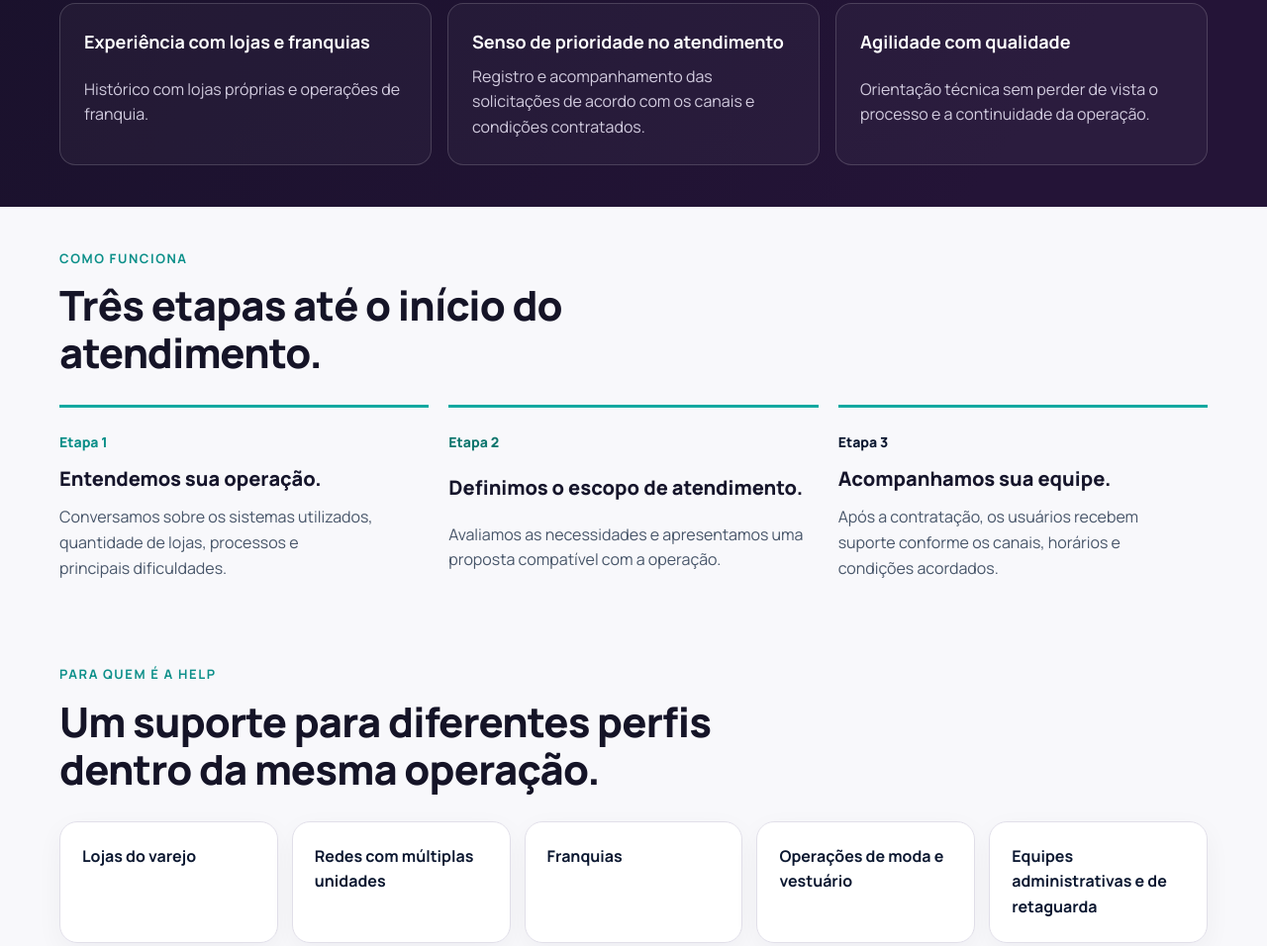
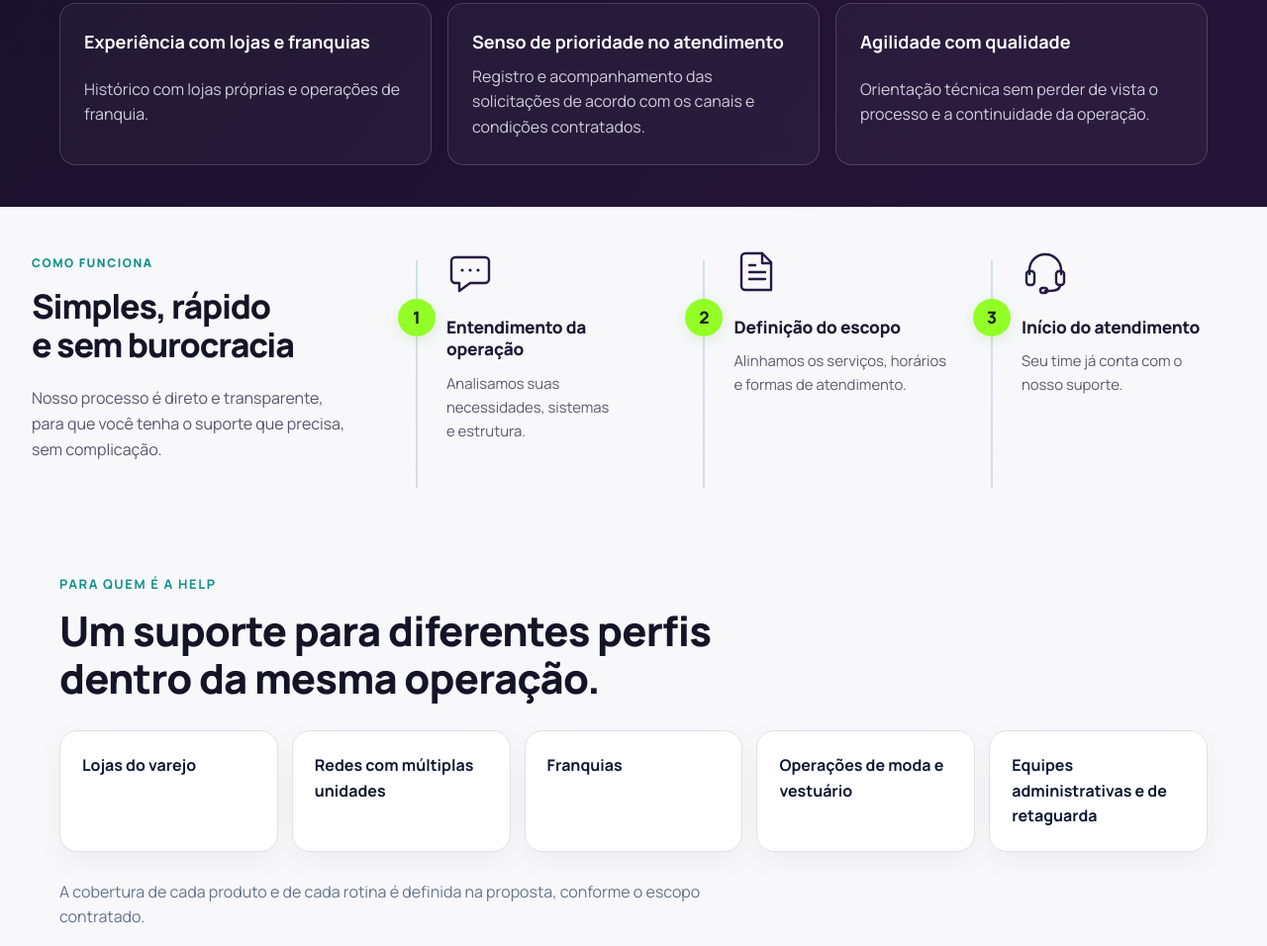
Before and after one commit to denistein2/help, a plain HTML site: page index.html in a window 1280 px wide. Shown: the part 3367-4323 px from the top of the page at 99% size. Drawn offline with Linux system fonts and the light colour scheme.

Commit message:
feat(help): novo fluxo Como funciona conforme referência

```diff
--- a/index.html
+++ b/index.html
@@ -214,6 +214,38 @@
 #depoimentos .testimonial-position{font-size:12px;font-weight:700;color:#676079}
 @media(max-width:760px){main#conteudo > section#depoimentos{padding:42px 20px 50px!important}#depoimentos .testimonial-card{flex-basis:100%;padding:21px;min-height:250px}#depoimentos .testimonial-controls{justify-content:center}#depoimentos .testimonial-position{width:100%;text-align:center}}
 @media(prefers-reduced-motion:reduce){#depoimentos .testimonial-track{scroll-behavior:auto}}
+
+/* Como funciona: processo horizontal, ícones e cores institucionais */
+main#conteudo > section#como-funciona{background:#FFFFFF!important;padding:72px 24px!important}
+#como-funciona .process-layout{width:min(100%,1216px);margin:auto;display:grid;grid-template-columns:minmax(240px,1.13fr) minmax(0,3fr);align-items:start;gap:clamp(30px,4vw,58px)}
+#como-funciona .process-intro{min-width:0;padding-top:5px}
+#como-funciona .process-kicker{margin:0 0 15px;color:#0B8F89!important;font-size:12px;letter-spacing:.13em;font-weight:800}
+#como-funciona .process-intro h2{margin:0;max-width:350px;color:#18152E!important;font-size:clamp(1.85rem,2.65vw,2.7rem);line-height:1.16;font-weight:800;letter-spacing:-.035em;text-wrap:balance}
+#como-funciona .process-description{margin:20px 0 0;color:#57556B;font-size:clamp(1rem,1.1vw,1.065rem);line-height:1.65;max-width:38ch;text-wrap:pretty}
+#como-funciona .process-steps{list-style:none;margin:0;padding:0;display:grid;grid-template-columns:repeat(3,minmax(0,1fr));gap:clamp(14px,2vw,32px)}
+#como-funciona .process-step{position:relative;min-width:0;min-height:245px;margin:0;padding:0 0 0 49px;border:0!important}
+#como-funciona .process-step::before{content:"";position:absolute;left:18px;top:12px;bottom:3px;width:2px;background:linear-gradient(#CFE4E0,#DDD9E9)}
+#como-funciona .process-step-number{position:absolute;top:51px;left:0;width:38px;height:38px;border-radius:50%;display:grid;place-items:center;background:#92FF27;color:#15251B;font-weight:800;font-size:17px;box-shadow:0 4px 16px rgba(99,168,33,.16);z-index:1}
+#como-funciona .process-step-icon{display:block;color:#241A45;height:54px;margin-bottom:15px}
+#como-funciona .process-step-icon svg{display:block;width:48px;height:48px}
+#como-funciona .process-step h3{margin:0 0 10px;color:#1D1935;font-size:clamp(1.08rem,1.35vw,1.25rem);line-height:1.3;font-weight:800;letter-spacing:-.012em}
+#como-funciona .process-step p{margin:0;color:#5C596D;font-size:clamp(.93rem,1.05vw,1.035rem);line-height:1.62;text-wrap:pretty}
+@media(max-width:1100px){
+  #como-funciona .process-layout{grid-template-columns:minmax(0,1fr);gap:30px}
+  #como-funciona .process-intro h2{max-width:none}
+  #como-funciona .process-description{max-width:58ch}
+}
+@media(max-width:760px){
+  main#conteudo > section#como-funciona{padding:42px 20px!important}
+  #como-funciona .process-layout{gap:28px}
+  #como-funciona .process-steps{grid-template-columns:minmax(0,1fr);gap:20px}
+  #como-funciona .process-step{min-height:0;padding:0 0 22px 57px}
+  #como-funciona .process-step::before{left:18px;top:12px;bottom:0}
+  #como-funciona .process-step:last-child::before{bottom:28px}
+  #como-funciona .process-step-number{top:49px}
+  #como-funciona .process-intro h2{font-size:clamp(1.95rem,7vw,2.45rem)}
+  #como-funciona .process-desktop-break{display:none}
+}
 </style></head>
 <body>
 <div id="site-announcement">SITE EM HOMOLOGAÇÃO • CONTEÚDO SUJEITO À APROVAÇÃO DA HELP SOLUÇÕES</div>
@@ -361,27 +393,31 @@
 </ul>
 </div>
 </section>
-<section aria-labelledby="como-titulo" id="como-funciona" style="background:#fff;padding:96px 24px">
-<div style="max-width:1160px;margin:0 auto;display:grid;gap:48px">
-<div style="display:grid;gap:14px;max-width:640px">
-<p style="margin:0;font-size:13px;font-weight:700;letter-spacing:0.12em;text-transform:uppercase;color:#2563EB">Como funciona</p>
-<h2 id="como-titulo" style="margin:0;font-size:clamp(1.9rem,3.6vw,2.6rem);line-height:1.15;font-weight:800;letter-spacing:-0.02em">Três etapas até o início do atendimento.</h2>
+<section aria-labelledby="como-titulo" id="como-funciona" class="process-section">
+  <div class="process-layout">
+    <div class="process-intro">
+      <p class="process-kicker">COMO FUNCIONA</p>
+      <h2 id="como-titulo">Simples, rápido<br class="process-desktop-break"> e sem burocracia</h2>
+      <p class="process-description">Nosso processo é direto e transparente, para que você tenha o suporte que precisa, sem complicação.</p>
     </div>
-<ol style="list-style:none;margin:0;padding:0;display:grid;grid-template-columns:repeat(auto-fit,minmax(min(100%,260px),1fr));gap:20px">
-<li style="border-top:3px solid #2563EB;padding-top:24px;display:grid;gap:10px">
-<span style="font-size:14px;font-weight:800;color:#2563EB">Etapa 1</span>
-<h3 style="margin:0;font-size:20px;font-weight:800">Entendemos sua operação.</h3>
-<p style="margin:0;color:#475569;text-wrap:pretty">Conversamos sobre os sistemas utilizados, quantidade de lojas, processos e principais dificuldades.</p>
+    <ol class="process-steps">
+    <li class="process-step">
+      <span class="process-step-number" aria-hidden="true">1</span>
+      <span class="process-step-icon"><svg viewBox="0 0 48 48" width="48" height="48" fill="none" stroke="currentColor" stroke-width="2.4" stroke-linecap="round" stroke-linejoin="round" aria-hidden="true" focusable="false"><path d="M9 9h30a4 4 0 0 1 4 4v18a4 4 0 0 1-4 4H24L13 43v-8H9a4 4 0 0 1-4-4V13a4 4 0 0 1 4-4Z"/><circle cx="16" cy="22" r="1.6" fill="currentColor" stroke="none"/><circle cx="24" cy="22" r="1.6" fill="currentColor" stroke="none"/><circle cx="32" cy="22" r="1.6" fill="currentColor" stroke="none"/></svg></span>
+      <h3>Entendimento da operação</h3>
+      <p>Analisamos suas necessidades, sistemas e estrutura.</p>
     </li>
-<li style="border-top:3px solid #16A6A0;padding-top:24px;display:grid;gap:10px">
-<span style="font-size:14px;font-weight:800;color:#0F766E">Etapa 2</span>
-<h3 style="margin:0;font-size:20px;font-weight:800">Definimos o escopo de atendimento.</h3>
-<p style="margin:0;color:#475569;text-wrap:pretty">Avaliamos as necessidades e apresentamos uma proposta compatível com a operação.</p>
+    <li class="process-step">
+      <span class="process-step-number" aria-hidden="true">2</span>
+      <span class="process-step-icon"><svg viewBox="0 0 48 48" width="48" height="48" fill="none" stroke="currentColor" stroke-width="2.4" stroke-linecap="round" stroke-linejoin="round" aria-hidden="true" focusable="false"><path d="M12 5h17l9 9v28H12a4 4 0 0 1-4-4V9a4 4 0 0 1 4-4Z"/><path d="M29 5v10h9M16 24h16M16 31h16M16 17h6"/></svg></span>
+      <h3>Definição do escopo</h3>
+      <p>Alinhamos os serviços, horários e formas de atendimento.</p>
     </li>
-<li style="border-top:3px solid #0B1730;padding-top:24px;display:grid;gap:10px">
-<span style="font-size:14px;font-weight:800;color:#0B1730">Etapa 3</span>
-<h3 style="margin:0;font-size:20px;font-weight:800">Acompanhamos sua equipe.</h3>
-<p style="margin:0;color:#475569;text-wrap:pretty">Após a contratação, os usuários recebem suporte conforme os canais, horários e condições acordados.</p>
+    <li class="process-step">
+      <span class="process-step-number" aria-hidden="true">3</span>
+      <span class="process-step-icon"><svg viewBox="0 0 48 48" width="48" height="48" fill="none" stroke="currentColor" stroke-width="2.4" stroke-linecap="round" stroke-linejoin="round" aria-hidden="true" focusable="false"><path d="M8 26v-4a16 16 0 0 1 32 0v4"/><rect x="5" y="23" width="8" height="14" rx="3"/><rect x="35" y="23" width="8" height="14" rx="3"/><path d="M39 37c0 4-4 6-11 6h-4"/><rect x="19" y="40" width="7" height="5" rx="2.5"/></svg></span>
+      <h3>Início do atendimento</h3>
+      <p>Seu time já conta com o nosso suporte.</p>
     </li>
     </ol>
   </div>
```
Lines whose indentation alone changed are shown as unchanged.
